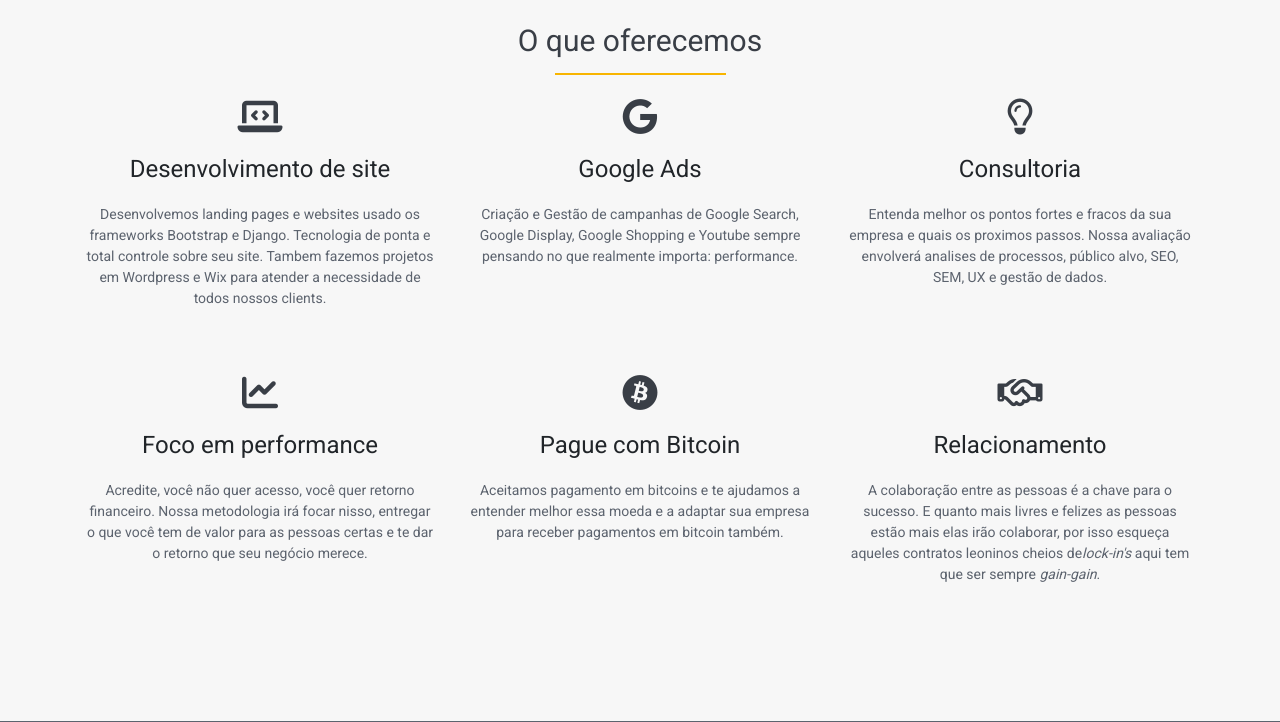
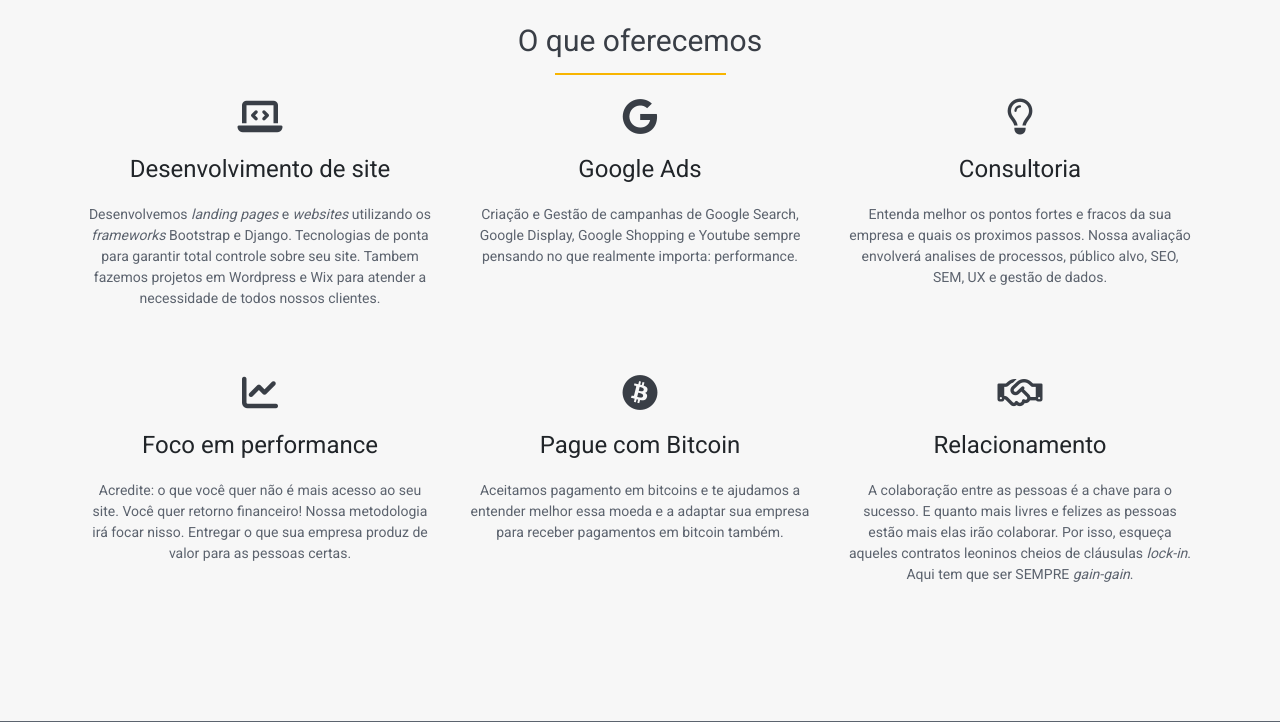
Before and after one commit to theomont/kliff, a Django app: page / in a window 1280 px wide. Shown: the part 561-1283 px from the top of the page. Run offline with Django 3.2, Linux system fonts and the light colour scheme; some libraries are stand-ins or nearby versions.

Commit message:
fix misspellig in the services area

```diff
--- a/kliff_online/lp/templates/lp/landingpage.html
+++ b/kliff_online/lp/templates/lp/landingpage.html
@@ -55,8 +55,8 @@
             <div class="col-md-4 service-box">
                 <i class="fas fa-laptop-code"></i>
                 <h3>Desenvolvimento de site</h3>
-                <p>Desenvolvemos landing pages e websites usado os frameworks Bootstrap e Django. Tecnologia de ponta e total controle sobre seu site.
-                    Tambem fazemos projetos em Wordpress e Wix para atender a necessidade de todos nossos clients.
+                <p>Desenvolvemos <span class="font-italic">landing pages</span> e <span class="font-italic">websites</span> utilizando os <span class="font-italic">frameworks</span> Bootstrap e Django. Tecnologias de ponta para garantir total controle sobre seu site.
+                    Tambem fazemos projetos em Wordpress e Wix para atender a necessidade de todos nossos clientes.
                 </p>
             </div>
             <div class="col-md-4 service-box">
@@ -72,8 +72,8 @@
             <div class="col-md-4 service-box">
                 <i class="fas fa-chart-line"></i>
                 <h3>Foco em performance</h3>
-                <p>Acredite, você não quer acesso, você quer retorno financeiro. Nossa metodologia irá focar nisso, entregar o que você tem de valor para as pessoas certas
-                    e te dar o retorno que seu negócio merece.
+                <p>Acredite: o que você quer não é mais acesso ao seu site. Você quer retorno financeiro! Nossa metodologia irá focar nisso.
+                    Entregar o que sua empresa produz de valor para as pessoas certas.
                 </p>
             </div>
             <div class="col-md-4 service-box">
@@ -84,7 +84,8 @@
             <div class="col-md-4 service-box">
                 <i class="far fa-handshake"></i>
                 <h3>Relacionamento</h3>
-                <p>A colaboração entre as pessoas é a chave para o sucesso. E quanto mais livres e felizes as pessoas estão mais elas irão colaborar, por isso esqueça aqueles contratos leoninos cheios de<span class="font-italic">lock-in's</span> aqui tem que ser sempre <span class="font-italic">gain-gain</span>.
+                <p>A colaboração entre as pessoas é a chave para o sucesso. E quanto mais livres e felizes as pessoas estão mais elas irão colaborar. Por isso, esqueça aqueles contratos leoninos
+                    cheios de cláusulas <span class="font-italic">lock-in</span>. Aqui tem que ser SEMPRE <span class="font-italic">gain-gain</span>.
                 </p>
             </div>
         </div>
```
Also changed, not shown: 2 other files.
